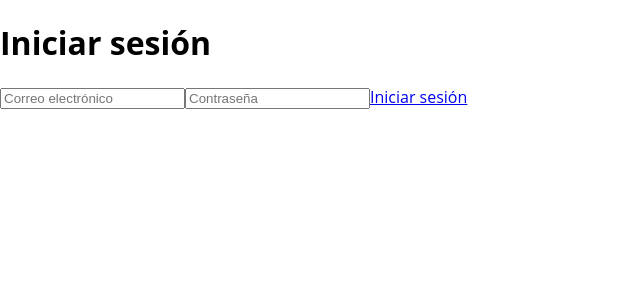
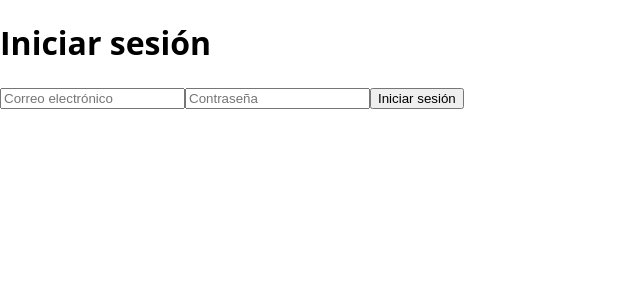
Before and after one commit to rafopm/front-foro-react-one, a Next.js app: page /login in a window 1280 px wide. Shown: the top 300 px of the page, without its empty margins (0-640 px from the left). Built offline with nearby package versions, Linux system fonts and the light colour scheme.

Commit message:
Update login

```diff
--- a/src/pages/login.js
+++ b/src/pages/login.js
@@ -6,7 +6,7 @@ import Link from 'next/link';
 export default function Login() {
   const [emailUser, setEmailUser] = useState("");
   const [contrasena, setContrasena] = useState("");
-  const [errorMessage, setErrorMessage] = useState("");
+  const [error, setError] = useState("");
 
   const { email, token, userLogeado, login } = useContext(AuthContext);
   const router = useRouter();
@@ -30,10 +30,12 @@ export default function Login() {
 
       const success = await login(credentials);
 
-      if (success) {
+      if (!success) {
+        setError("Usuario o contraseña incorrectos");
+      } else {
+        setError("");
+        // Redirigir al usuario a la página de inicio después del inicio de sesión exitoso
         router.push("/dashboard");
-      } else {
-        setErrorMessage("Usuario o contraseña incorrectos");
       }
     } catch (error) {
       console.error(error);
@@ -55,8 +57,8 @@ export default function Login() {
         value={contrasena}
         onChange={(e) => setContrasena(e.target.value)}
       />
-      <Link onClick={handleLogin} href="/login">Iniciar sesión</Link>
-      {errorMessage && <p>{errorMessage}</p>}
+      {error && <p>{error}</p>}
+      <button onClick={handleLogin}>Iniciar sesión</button>
     </div>
   );
 }
```
